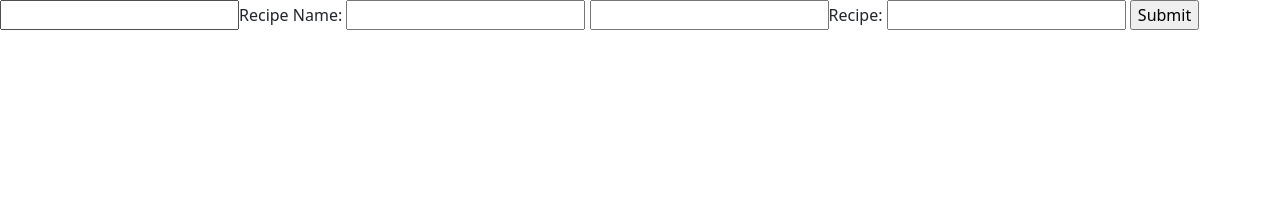
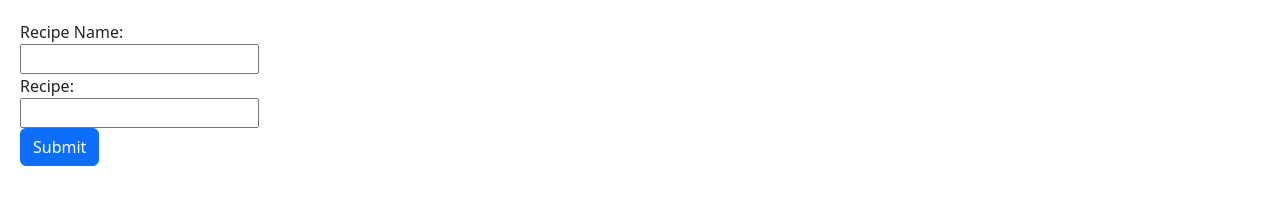
Before and after one commit to elisamcrae/startup, a plain HTML site: page submit.html in a window 1280 px wide. Drawn offline with nearby package versions, Linux system fonts and the light colour scheme.

Commit message:
updated submit form

```diff
--- a/main.css
+++ b/main.css
@@ -40,6 +40,11 @@ footer a {
   top: 50%;
   left: 50%;
   transform: translateX(-50%) translateY(-50%);
+}
+
+.submitButton {
+  width: 200px;
+  padding: 20px;
 }
 
 .column {
--- a/submit.html
+++ b/submit.html
@@ -13,12 +13,12 @@
     />
   </head>
   <body>
-    <form>
-      <input label="recipe name">Recipe Name:</label>
+    <form class="submitButton">
+      <label for="recipe name">Recipe Name:</label>
       <input type="text" id="recipe name">
-      <input label="recipe">Recipe:</label>
+      <label for="recipe">Recipe:</label>
       <input type="text" id="recipe">
-      <input type="submit" value="Submit">
+      <button type="submit" class="btn btn-primary">Submit</button>
     </form>
   </body>
 </html>
```
